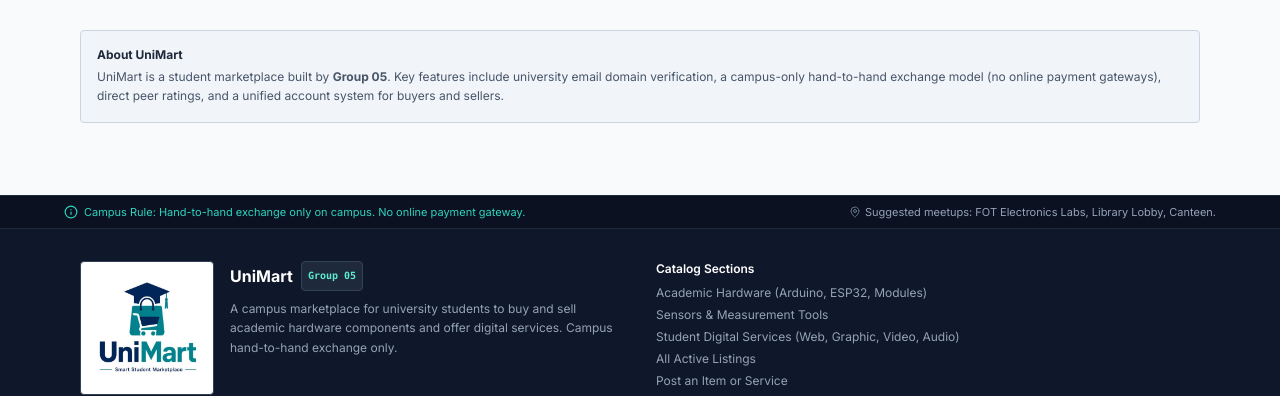
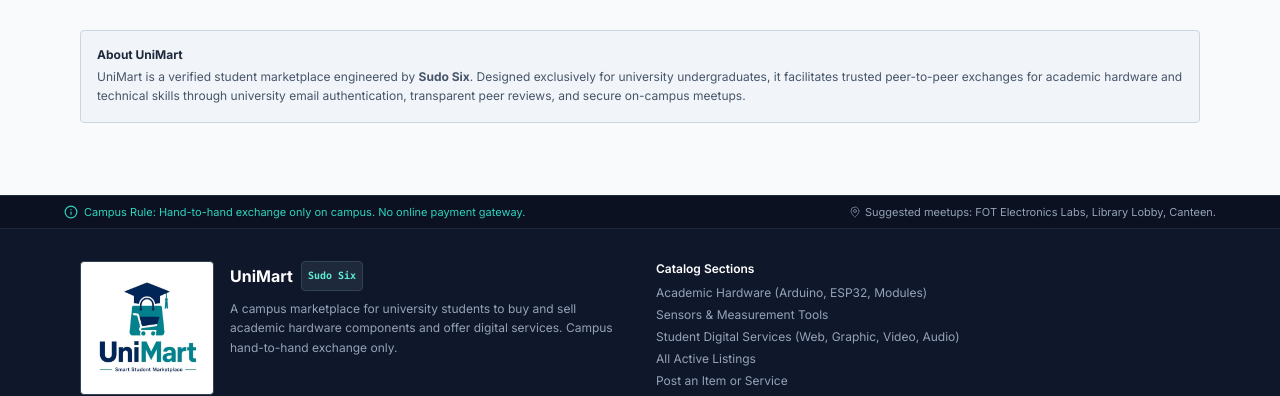
Before and after one commit to pamuditharuwan/unimart, a React (Vite) app in the folder client/: page / in a window 1280 px wide. Shown: the part 1710-2106 px from the top of the page. Built offline with nearby package versions, Linux system fonts and the light colour scheme; no server answers.

Commit message:
docs(home): update About UniMart section with Sudo Six team and refined description

```diff
--- a/client/src/components/Footer.jsx
+++ b/client/src/components/Footer.jsx
@@ -34,7 +34,7 @@ export default function Footer() {
               <div className="flex items-center gap-2 text-white font-bold text-base">
                 <span>UniMart</span>
                 <span className="text-[10px] bg-slate-800 text-teal-300 border border-slate-700 px-1.5 py-0.5 rounded font-mono">
-                  Group 05
+                  Sudo Six
                 </span>
               </div>
               <p className="text-slate-400 text-xs leading-relaxed">
--- a/client/src/pages/Home.jsx
+++ b/client/src/pages/Home.jsx
@@ -251,7 +251,7 @@ export default function Home() {
       <div className="bg-slate-100 border border-slate-300 rounded p-4 text-xs text-slate-600">
         <h3 className="font-bold text-slate-800 text-xs mb-1">About UniMart</h3>
         <p className="leading-relaxed">
-          UniMart is a student marketplace built by <strong>Group 05</strong>. Key features include university email domain verification, a campus-only hand-to-hand exchange model (no online payment gateways), direct peer ratings, and a unified account system for buyers and sellers.
+          UniMart is a verified student marketplace engineered by <strong>Sudo Six</strong>. Designed exclusively for university undergraduates, it facilitates trusted peer-to-peer exchanges for academic hardware and technical skills through university email authentication, transparent peer reviews, and secure on-campus meetups.
         </p>
       </div>
     </div>
```
